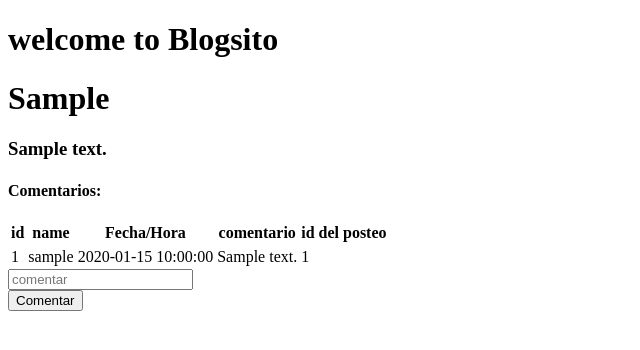
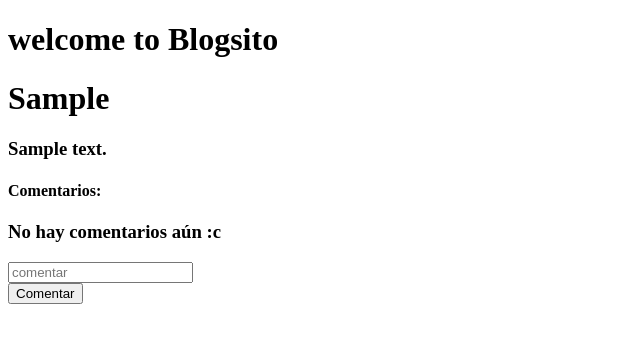
Before and after one commit to Magucero/blogsito, a Flask app: template templates/posteos_ver.html in a window 1280 px wide. Shown: the top 350 px of the page, without its empty margins (0-640 px from the left). Run offline with Flask 3, Linux system fonts and the light colour scheme; the template is opened without the code that fills it: values that come from a table or form of the project are taken from there, others are empty; tables that the repository leaves empty hold one stand-in row (values such as "Sample post").

Commit message:
cositas finales

```diff
--- a/app.py
+++ b/app.py
@@ -33,6 +33,8 @@
 def load_user(user_id):
     return User.query.get(int(user_id))
 
+
+
 @app.route('/')
 def index():
     posts_list = Posts.query.all()
@@ -49,11 +51,19 @@
         'index')
     )
 
+#############################################################################
+#en esta ruta se ven los posteos msa a detalle de forma individual y tambien todos los comentarios relacionados al mismo
+
 @app.route('/posts/<int:posts_id>',methods = ['GET','POST'])
 def posteos_ver(posts_id):
-     #comentarios = Comentario.query.all()
      comentarios_filter = Comentario.query.filter_by(post_id = posts_id )
      posteo = Posts.query.get_or_404(posts_id)
+
+
+     lista_comentarios = []
+     for comentario in comentarios_filter:
+         lista_comentarios.append(comentario.user_c.username)
+     print(lista_comentarios)
 
      if request.method == 'POST':
         id_post = posteo.id
@@ -73,14 +83,22 @@
      return render_template(
          'posteos_ver.html',
               posteo = posteo,
-              comentarios = comentarios_filter
+              comentarios = comentarios_filter,
+              lista_comentarios = lista_comentarios
               )
-
+#############################################################################
+#en la ruta posts se agregan todos los posteos y en el mismo se renderian
 
 @app.route('/posts',methods =['POST','GET'])
 def posts():
     posts_list = Posts.query.all()
     coment_list = Comentario.query.all()
+
+    lista_posteos = []
+    for posteo in posts_list:
+        lista_posteos.append(posteo.tittle)
+
+
     if request.method == 'POST':
         now = datetime.now()
         tittle = request.form['tittle']
@@ -101,16 +119,15 @@
     return render_template(
         'posts.html',
         postsList = posts_list,
-        coment_list = coment_list
+        coment_list = coment_list,
+        lista_posteos = lista_posteos
     )
 
-
+#################################################################################
+# logeo de usuario
 
 @app.route('/login',methods= ['GET' , 'POST'])
 def login():
-    # if current_user.is_authenticated:
-    #     return redirect(url_for('login'))
-
     if request.method == 'POST':
         username = request.form['username']
         password = request.form['password'] # pass que llega desde el formulario
@@ -125,32 +142,45 @@
         'auth/login.html'
     )
 
+################################################################################
+
+#registro de usuario
 @app.route('/register',methods=['GET', 'POST'])
 def register():
+    if current_user.is_authenticated:
+         return redirect(url_for('login'))
+
     if request.method == 'POST':
         username = request.form["username"]
         email = request.form["email"]
         password = request.form["password"]
 
-        user = User.query.filter_by(username= username).first()
+        user = User.query.filter_by(username=username).first()
+        userEmail = User.query.filter_by(email=email).first()
+
         if user:
             flash('ese usuario ya existe','error')
             return redirect(url_for('register'))
+        if userEmail:
+            flash('ese email ya existe','error')
+            return redirect(url_for('register'))
+        #verifica si el mail yo el usuario ya existen  en caso que no procede a refistrar
+        else:
+            password_hash = generate_password_hash(
+                password=password,
+                method='pbkdf2'
+            )
 
-        password_hash = generate_password_hash(
-            password=password,
-            method='pbkdf2'
-        )
-        new_user = User(
-            username = username,
-            email = email,
-            password_hash = password_hash
-        )
-        db.session.add(new_user)
-        db.session.commit()
+            new_user = User(
+                username = username,
+                email = email,
+                password_hash = password_hash
+            )
+            db.session.add(new_user)
+            db.session.commit()
 
-        flash('usuario creado con exito','succes')
-        return redirect(url_for('login'))
+            flash('usuario creado con exito','succes')
+            return redirect(url_for('login'))
 
     return render_template(
         'auth/register.html'
--- a/models.py
+++ b/models.py
@@ -1,5 +1,5 @@
 from app import db
-#agregar hora incoming
+
 from flask_login import UserMixin
 
 
--- a/templates/posteos_ver.html
+++ b/templates/posteos_ver.html
@@ -6,26 +6,32 @@
 <h1>{{posteo.tittle}}</h1>
 <h3>{{posteo.content}}</h3>
 <h4>Comentarios:</h4>
-        <table>
+
+{% if not lista_comentarios %}
+    <h3>No hay comentarios aún :c</h3>
+{% else %}
+    <table>
+        <tr>
             <th>id</th>
             <th>name</th>
             <th>Fecha/Hora</th>
             <th>comentario</th>
             <th>id del posteo</th>
+        </tr>
 
-        <tr>
-            {% for comentario in comentarios %}
-                <tr>
-                    <td>{{ comentario }}</td>
-                    <td>{{ comentario.user_c.username }}</td>
-                    <td> {{ comentario.date }}</td>
-                    <td>{{ comentario.contenido }}</td>
-                    <td>{{ comentario.posteo.id}}</td>
+        {% for comentario in comentarios %}
+            <tr>
+                <td>{{ comentario.id }}</td>
+                <td>{{ comentario.user_c.username }}</td>
+                <td>{{ comentario.date }}</td>
+                <td>{{ comentario.contenido }}</td>
+                <td>{{ comentario.posteo.id }}</td>
+            </tr>
+        {% endfor %}
+    </table>
+{% endif %}
 
-                </tr>
-            {% endfor%}
-        </tr>
-        </table>
+
         <form method="POST" action="">
             <div >
                 <input type="text" placeholder="comentar" id="comentario" name="comentario" required>
--- a/templates/posts.html
+++ b/templates/posts.html
@@ -19,6 +19,11 @@
         </form>
 
     <div>
+
+
+    {% if not lista_posteos %}
+    <h3>No hay posteos aún :c</h3>
+    {% else %}
         <table>
             <th>Titulo</th>
             <th>Hora</th>
@@ -43,6 +48,7 @@
         </tr>
 
         </table>
+    {%endif%}
         </div>
     </div>
 
```
